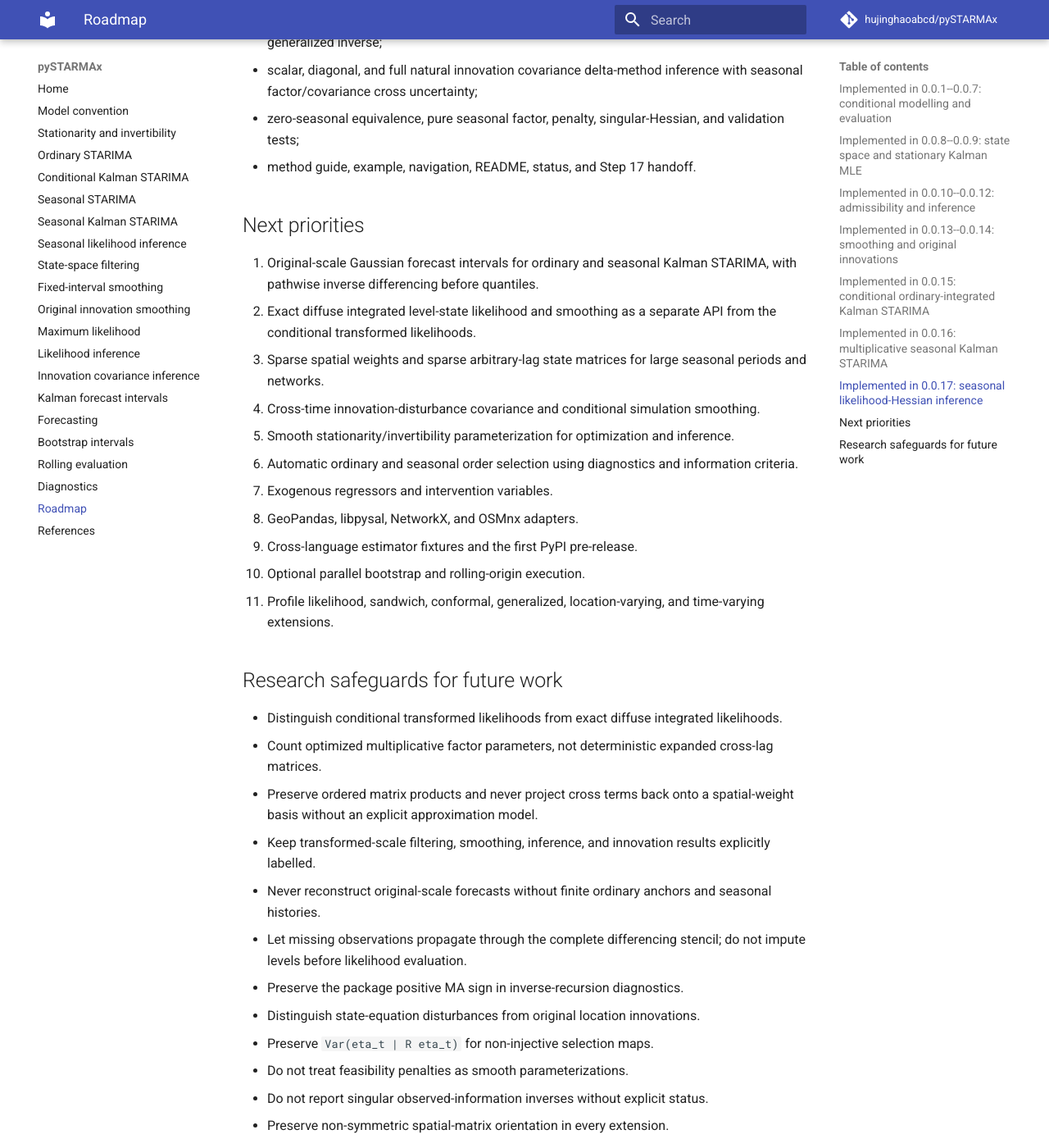
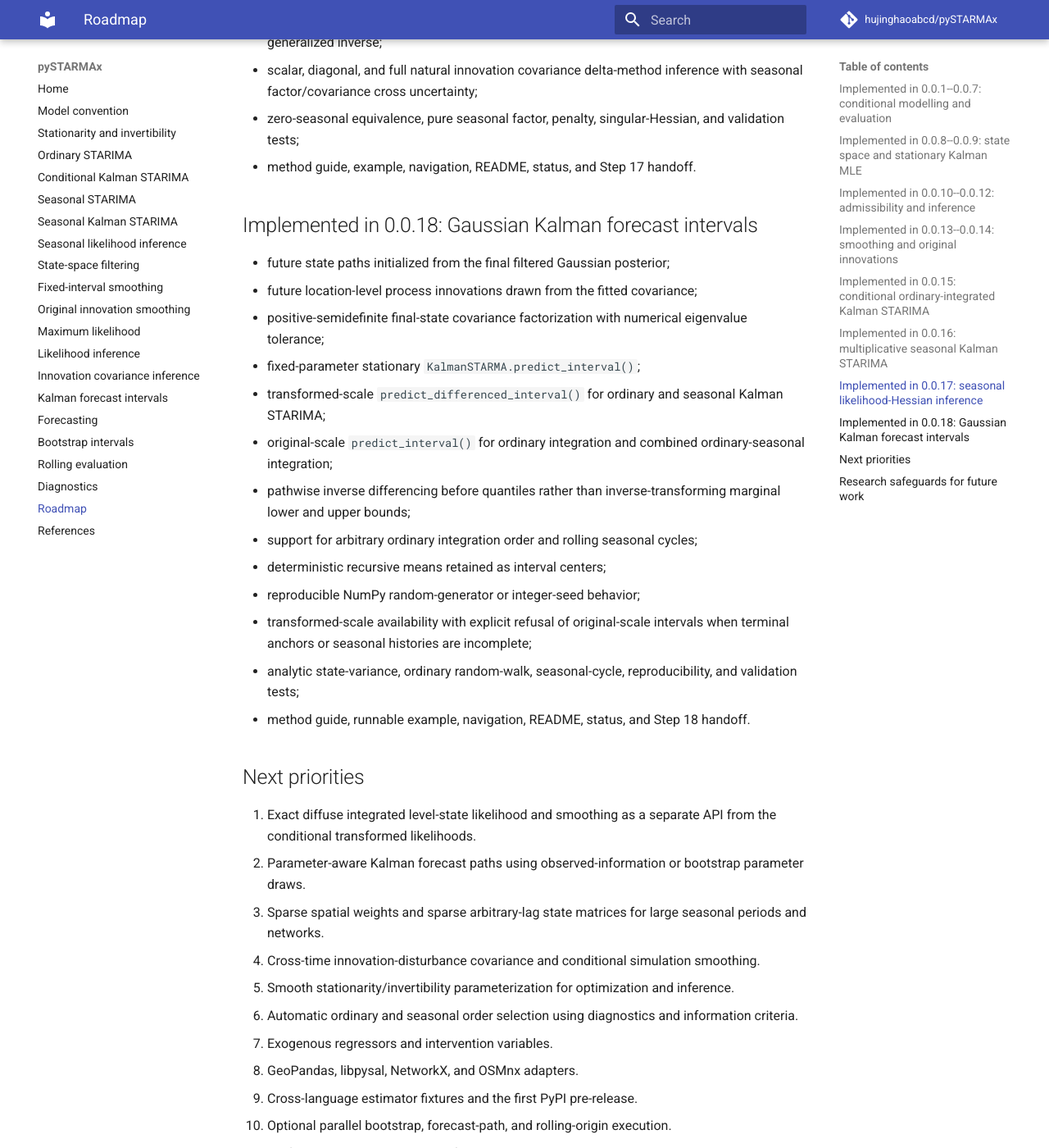
Before and after one commit to hujinghaoabcd/pySTARMAx, an MkDocs documentation site: the page built from docs/roadmap.md, in a window 1280 px wide and 1400 px high, scrolled down 3742 px. Shown: the whole window at 82% size. Built offline with MkDocs 1.6.1 and Material for MkDocs 9.7.7, drawn with Linux system fonts in a browser that asks for light colours; comment, search, counter and statistics services are not loaded; some of the changed text lies outside the part shown.

Commit message:
Record Kalman forecast intervals on roadmap

```diff
--- a/docs/roadmap.md
+++ b/docs/roadmap.md
@@ -132,25 +132,48 @@
   and validation tests;
 - method guide, example, navigation, README, status, and Step 17 handoff.
 
+## Implemented in 0.0.18: Gaussian Kalman forecast intervals
+
+- future state paths initialized from the final filtered Gaussian posterior;
+- future location-level process innovations drawn from the fitted covariance;
+- positive-semidefinite final-state covariance factorization with numerical
+  eigenvalue tolerance;
+- fixed-parameter stationary `KalmanSTARMA.predict_interval()`;
+- transformed-scale `predict_differenced_interval()` for ordinary and seasonal
+  Kalman STARIMA;
+- original-scale `predict_interval()` for ordinary integration and combined
+  ordinary-seasonal integration;
+- pathwise inverse differencing before quantiles rather than inverse-transforming
+  marginal lower and upper bounds;
+- support for arbitrary ordinary integration order and rolling seasonal cycles;
+- deterministic recursive means retained as interval centers;
+- reproducible NumPy random-generator or integer-seed behavior;
+- transformed-scale availability with explicit refusal of original-scale
+  intervals when terminal anchors or seasonal histories are incomplete;
+- analytic state-variance, ordinary random-walk, seasonal-cycle, reproducibility,
+  and validation tests;
+- method guide, runnable example, navigation, README, status, and Step 18
+  handoff.
+
 ## Next priorities
 
-1. Original-scale Gaussian forecast intervals for ordinary and seasonal Kalman
-   STARIMA, with pathwise inverse differencing before quantiles.
-3. Exact diffuse integrated level-state likelihood and smoothing as a separate
+1. Exact diffuse integrated level-state likelihood and smoothing as a separate
    API from the conditional transformed likelihoods.
-4. Sparse spatial weights and sparse arbitrary-lag state matrices for large
+2. Parameter-aware Kalman forecast paths using observed-information or bootstrap
+   parameter draws.
+3. Sparse spatial weights and sparse arbitrary-lag state matrices for large
    seasonal periods and networks.
-5. Cross-time innovation-disturbance covariance and conditional simulation
+4. Cross-time innovation-disturbance covariance and conditional simulation
    smoothing.
-6. Smooth stationarity/invertibility parameterization for optimization and
+5. Smooth stationarity/invertibility parameterization for optimization and
    inference.
-7. Automatic ordinary and seasonal order selection using diagnostics and
+6. Automatic ordinary and seasonal order selection using diagnostics and
    information criteria.
-8. Exogenous regressors and intervention variables.
-9. GeoPandas, libpysal, NetworkX, and OSMnx adapters.
-10. Cross-language estimator fixtures and the first PyPI pre-release.
-11. Optional parallel bootstrap and rolling-origin execution.
-12. Profile likelihood, sandwich, conformal, generalized, location-varying, and
+7. Exogenous regressors and intervention variables.
+8. GeoPandas, libpysal, NetworkX, and OSMnx adapters.
+9. Cross-language estimator fixtures and the first PyPI pre-release.
+10. Optional parallel bootstrap, forecast-path, and rolling-origin execution.
+11. Profile likelihood, sandwich, conformal, generalized, location-varying, and
     time-varying extensions.
 
 ## Research safeguards for future work
@@ -165,6 +188,11 @@
   results explicitly labelled.
 - Never reconstruct original-scale forecasts without finite ordinary anchors
   and seasonal histories.
+- Inverse-difference complete simulated paths before original-scale quantiles;
+  never transform horizon-wise marginal bounds as though horizons were
+  independent.
+- Distinguish final filtered-state uncertainty, future innovation uncertainty,
+  and parameter uncertainty.
 - Let missing observations propagate through the complete differencing stencil;
   do not impute levels before likelihood evaluation.
 - Preserve the package positive MA sign in inverse-recursion diagnostics.
```
